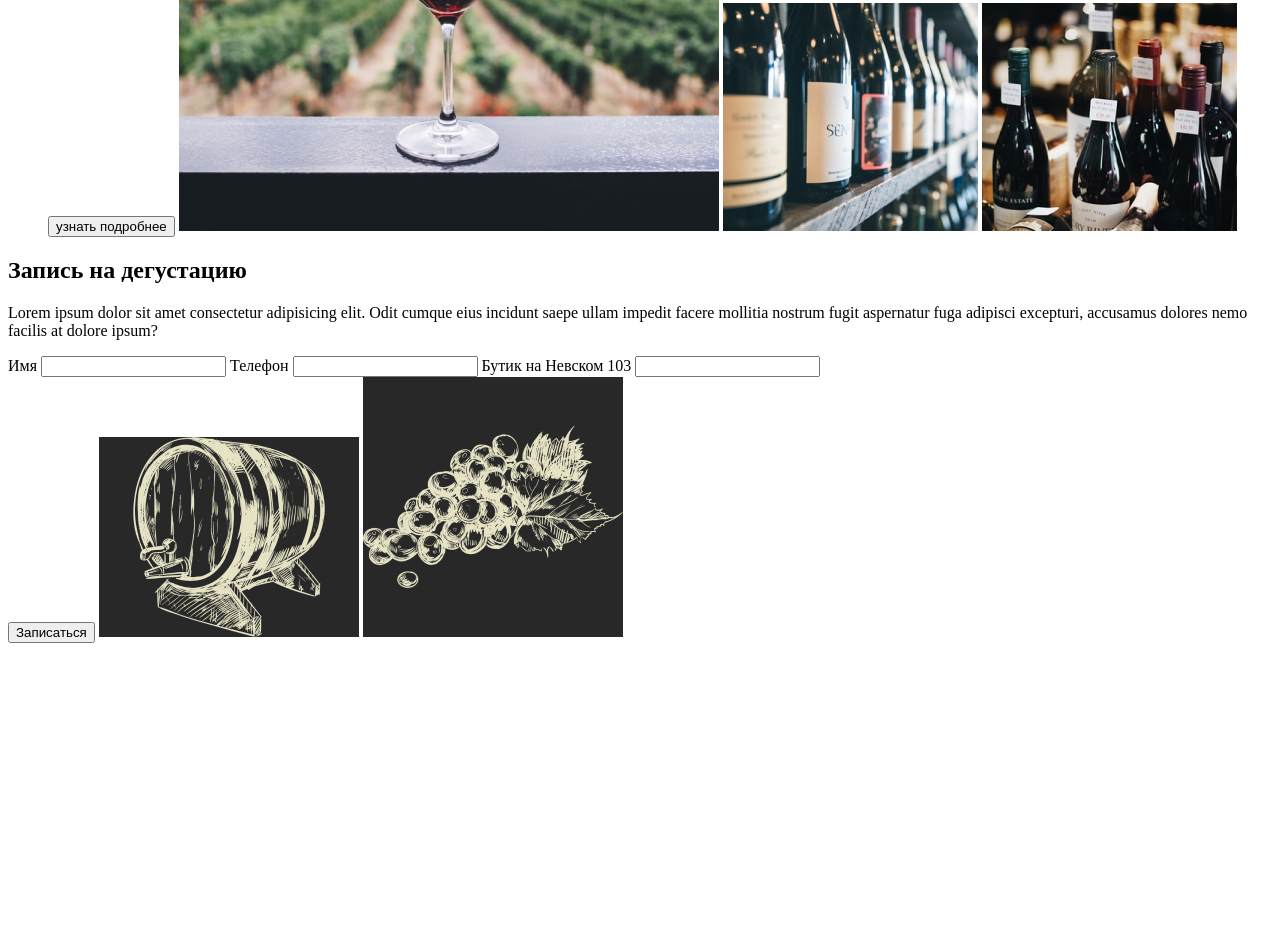
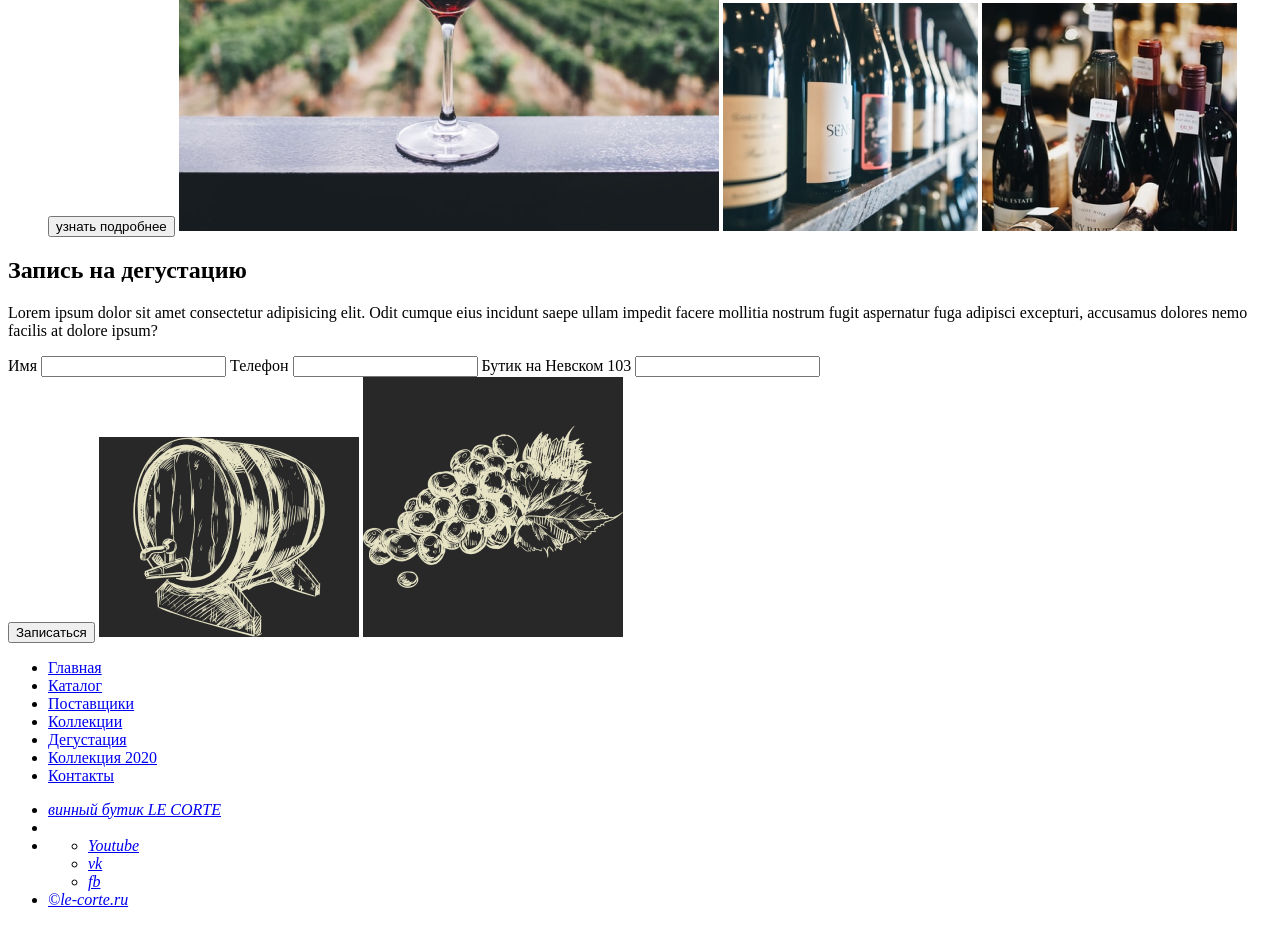
Before and after one commit to AntonPtashynskyi/euroteam, a plain HTML site: page index.html in a window 1280 px wide. Shown: the part 1322-2247 px from the top of the page. Before the commit the page ends 1973 px from the top, so only its background shows below. Drawn offline with Linux system fonts and the light colour scheme.

Commit message:
add footer

```diff
--- a/index.html
+++ b/index.html
@@ -89,6 +89,38 @@
       <img src="./images/grapes.jpg" alt="Виноград">
       </section>
     </main>
-    <footer></footer>
+    <footer>
+      <nav>
+        <ul>
+          <li><a href="#">Главная</a></li>
+          <li><a href="#">Каталог</a></li>
+          <li><a href="#">Поставщики</a></li>
+          <li><a href="#">Коллекции</a></li>
+          <li><a href="#">Дегустация</a></li>
+          <li><a href="#">Коллекция 2020</a></li>
+          <li><a href="#">Контакты</a></li>
+        </ul>
+      </nav>
+      <address>
+        <ul>
+          <li><a href="#">винный бутик LE CORTE</a>
+          </li>
+          <li><a href="tel:88121234567"></a>
+          </li>
+          <li>
+            <ul>
+              <li><a href="#">Youtube</a>
+              </li>
+              <li><a href="#">vk</a>
+              </li>
+              <li><a href="#">fb</a>
+              </li>
+            </ul>
+          </li>
+          <li><a href="#">&#169;le-corte.ru</a>
+          </li>
+        </ul>
+      </address>
+    </footer>
   </body>
 </html>
```
